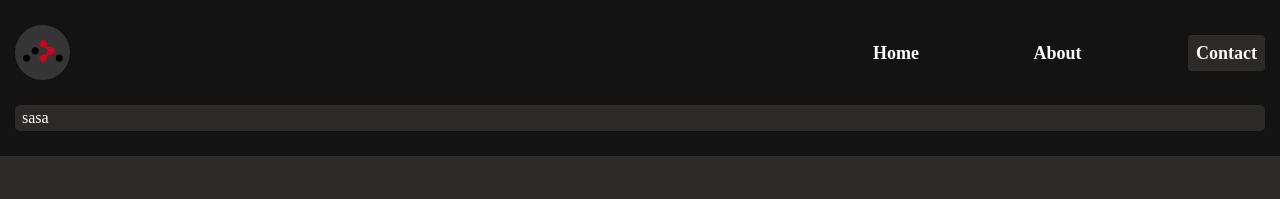
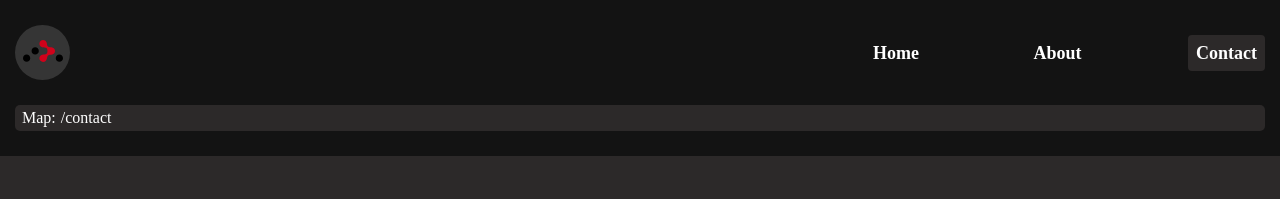
Before and after one commit to Behruz746/ReactRouter-Amaliyot, a React (Vite) app: page /contact in a window 1280 px wide. Shown: the top 199 px of the page. Built offline with nearby package versions, Linux system fonts and the light colour scheme.

Commit message:
finish commit

```diff
--- a/src/App.jsx
+++ b/src/App.jsx
@@ -27,7 +27,6 @@ function App() {
           <Route path="faq" element={<Faq />} />
           <Route path="form" element={<Form />} />
         </Route>
-
         <Route path="*" element={<PageNotFound />} />
       </Route>
     )
--- a/src/components/BreadCrumbs.jsx
+++ b/src/components/BreadCrumbs.jsx
@@ -1,9 +1,24 @@
 import { NavLink, useLocation } from 'react-router-dom';
 
 function BreadCrumbs() {
+    const mapLink = [];
+    const location = useLocation();
+
+    const mapLocation = location.pathname.split('/')
+        .filter((map)=> map !== '')
+        .map((map)=> {
+            mapLink.push(`/${map}`)
+            return (
+                <div className='map' ket={map}>
+                    <NavLink to={mapLink.join('')}>{`/${map}`}</NavLink>
+                </div>
+            )
+        });
+
   return (
-    <div>
-        sasa
+    <div className='map__content'>
+        <h3>Map:</h3>
+        {mapLocation}
     </div>
   )
 }
--- a/src/components/sass/Header.scss
+++ b/src/components/sass/Header.scss
@@ -18,7 +18,16 @@
     border-radius: 5px;
     background-color: #2C2929FF;
     margin-top: 25px;
+}
 
+.map__content {
+    display: flex;
+    align-items: center;
+    gap: 5px;
+
+    a {
+        color: #fff;
+    }
 }
 
 .App__footer {
--- a/src/main.jsx
+++ b/src/main.jsx
@@ -2,8 +2,4 @@ import React from "react";
 import ReactDOM from "react-dom/client";
 import App from "./App";
 
-ReactDOM.createRoot(document.getElementById("root")).render(
-  <React.StrictMode>
-    <App />
-  </React.StrictMode>
-);
+ReactDOM.createRoot(document.getElementById("root")).render(<App />);
```
